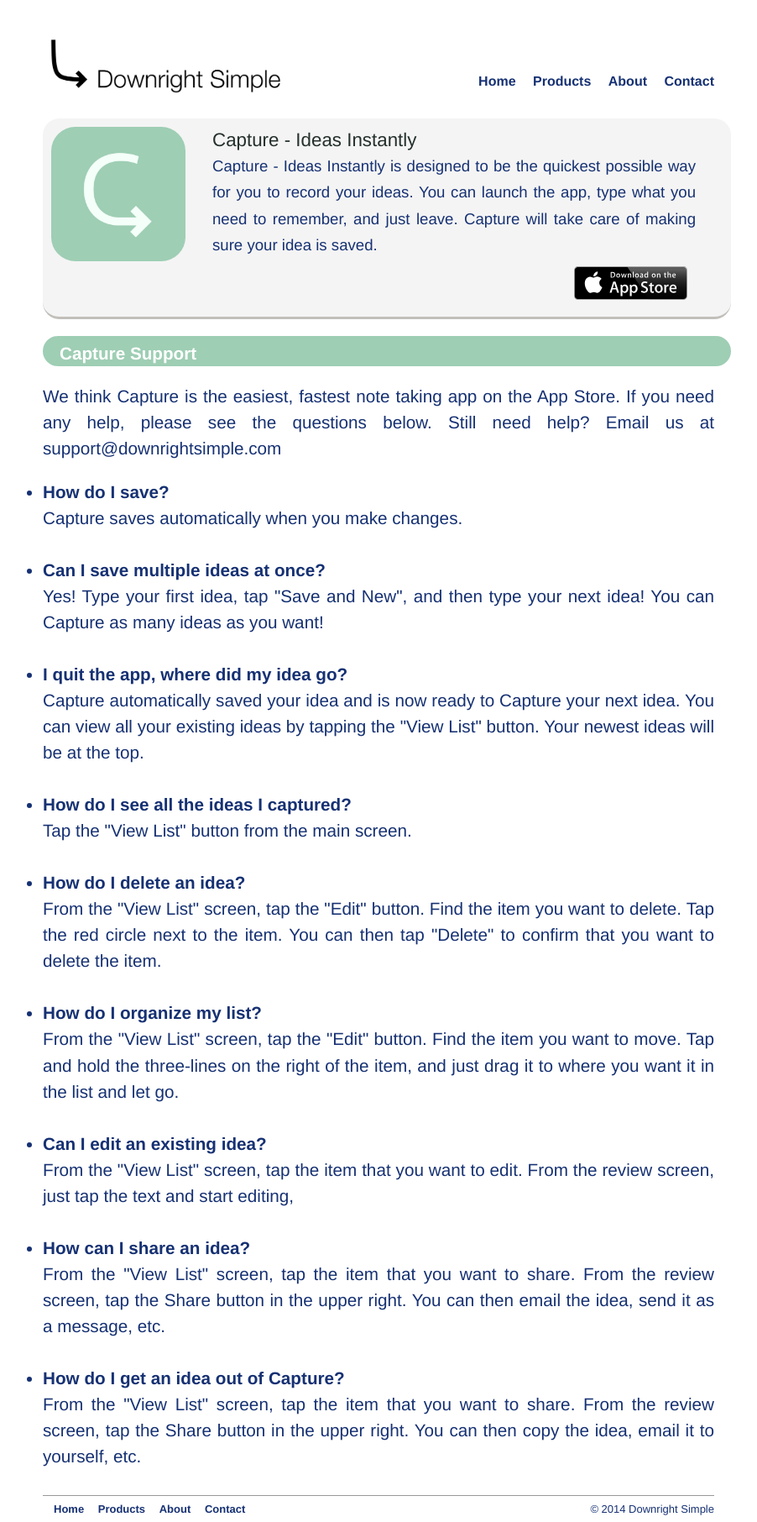
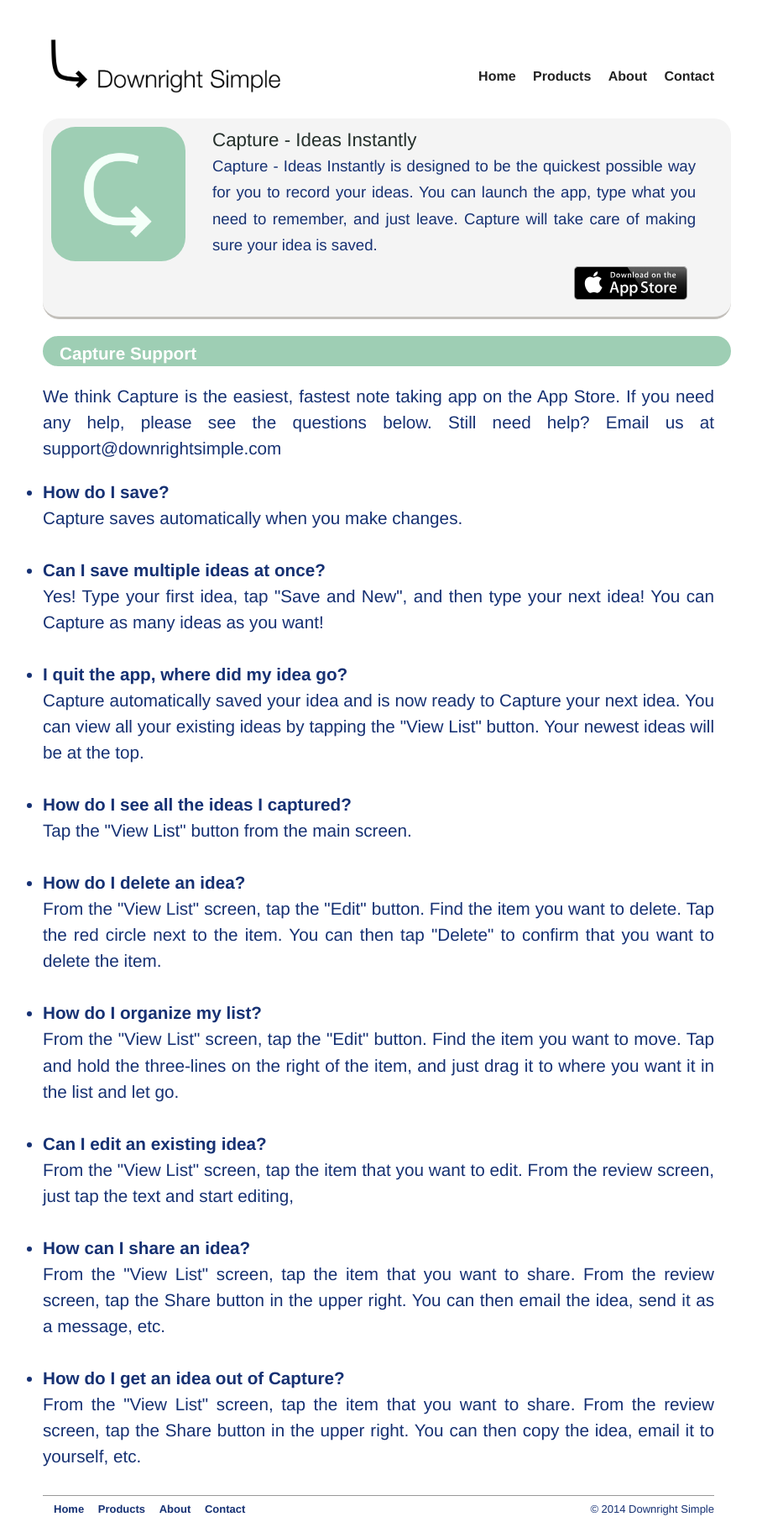
Before and after one commit to downrightsimple/downrightsimple.github.io, a Jekyll site: the page built from capture/index.html, in a window 1280 px wide. Shown: the whole page at 84% size, without its empty margins (189-1091 px from the left). Built offline with Jekyll 4.4.1, drawn with Linux system fonts in a browser that asks for light colours; some web fonts are replaced; Markdown is read by kramdown in place of the engine named in the settings.

Commit message:
Minor color tweaks, header positioning tweak, favicon add

```diff
--- a/_includes/products.html
+++ b/_includes/products.html
@@ -1,6 +1,6 @@
 <div id="products">
   <div class="featured-app-review">
-    <img src="/img/capture_logo_1024_1024.png" alt="Capture - Ideas Instantly" class="featured-app-logo">
+    <a href="/capture/"><img src="/img/capture_logo_1024_1024.png" alt="Capture - Ideas Instantly" class="featured-app-logo"></a>
     <div class="featured-app-title">
       <a href="/capture/">Capture - Ideas Instantly</a>
       <div class="separator"></div>
--- a/css/main.css
+++ b/css/main.css
@@ -102,14 +102,14 @@
       .header .navmenu {
         float: right;
         text-align: right;
-        height: 60px;
-        padding-top: 40px; } }
+        height: 66px;
+        padding-top: 34px; } }
     @media only screen and (min-width: 1000px) {
       .header .navmenu {
         float: right;
         text-align: right;
-        height: 60px;
-        padding-top: 40px; } }
+        height: 66px;
+        padding-top: 34px; } }
     .header .navmenu ul {
       list-style: none outside none; }
       .header .navmenu ul li {
@@ -118,9 +118,9 @@
       font-weight: bold;
       text-decoration: none;
       margin-left: 1em;
-      color: #163173; }
+      color: #222222; }
     .header .navmenu a:visited {
-      color: #163173; }
+      color: #222222; }
     .header .navmenu a:hover {
       color: #9bceb6; }
 
@@ -262,6 +262,7 @@
   margin-bottom: 1.5em; }
 
 .intro .intro_text {
+  color: #163173;
   text-align: center; }
 
 /*====================================
--- a/sass/_home.scss
+++ b/sass/_home.scss
@@ -27,6 +27,7 @@
 /* intro */
 .intro{padding:0; margin-bottom:1.5em; }
 .intro .intro_text{
+  color:$darkBlueColor;
   text-align:center;
 }
 
--- a/sass/main.scss
+++ b/sass/main.scss
@@ -21,7 +21,7 @@
 $break-small: 800px;
 $break-large: 1000px;
 $max-site-width: 0.8 * $break-large;
-$header-short-top-padding: 40px;
+$header-short-top-padding: 34px;
 $header-short: 100px;
 $header-short-navbar-height: $header-short - $header-short-top-padding;
 $header-tall: 140px;
@@ -117,10 +117,10 @@
       font-weight: bold;
       text-decoration: none;
       margin-left: 1em;
-      color:$darkBlueColor;
+      color:$darkGrayColor;
     }
     a:visited{
-      color:$darkBlueColor;
+      color:$darkGrayColor;
     }
     a:hover {
       color: $lightGreenColor;
```
Also changed, not shown: favicon.ico (added).
